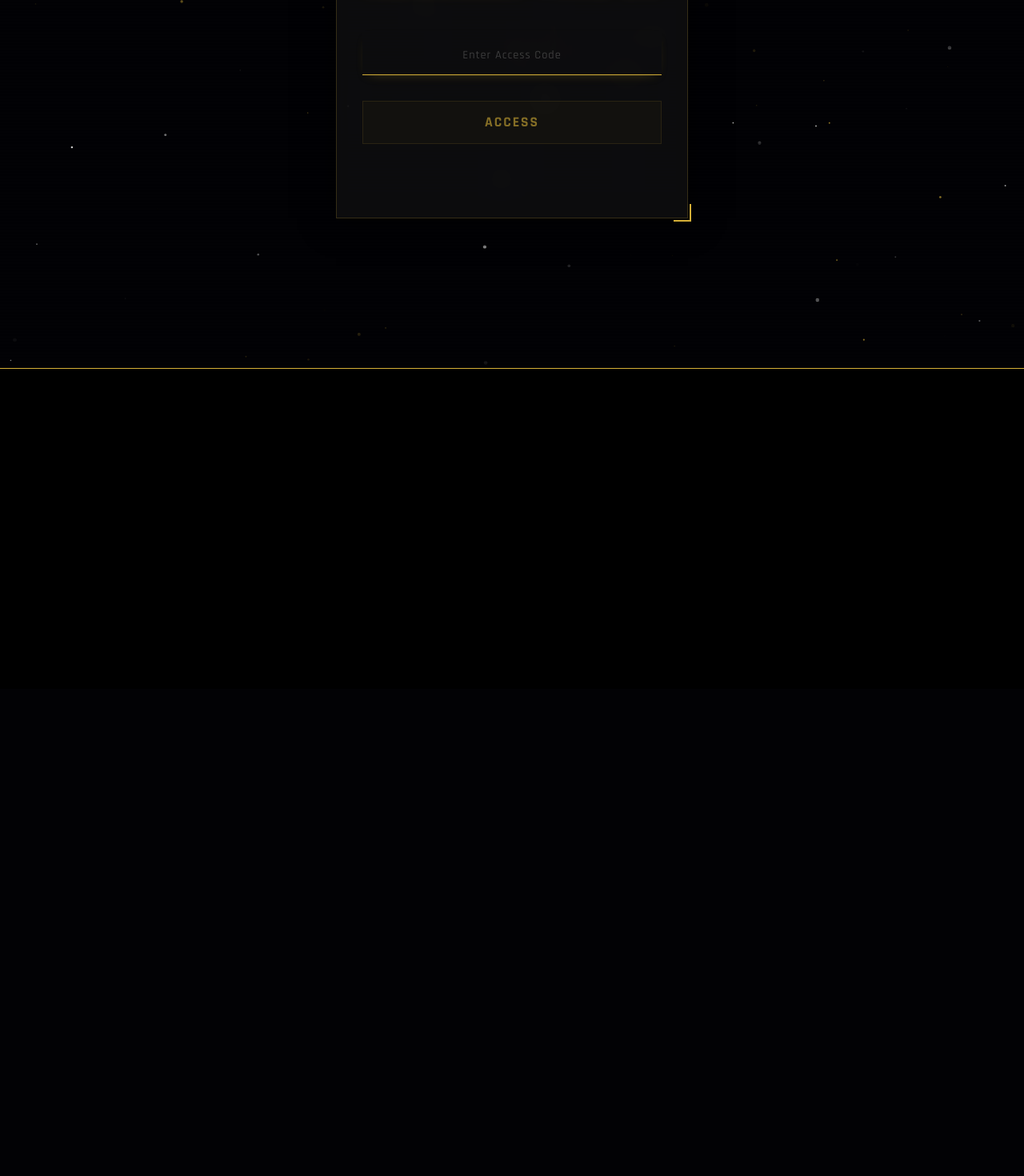
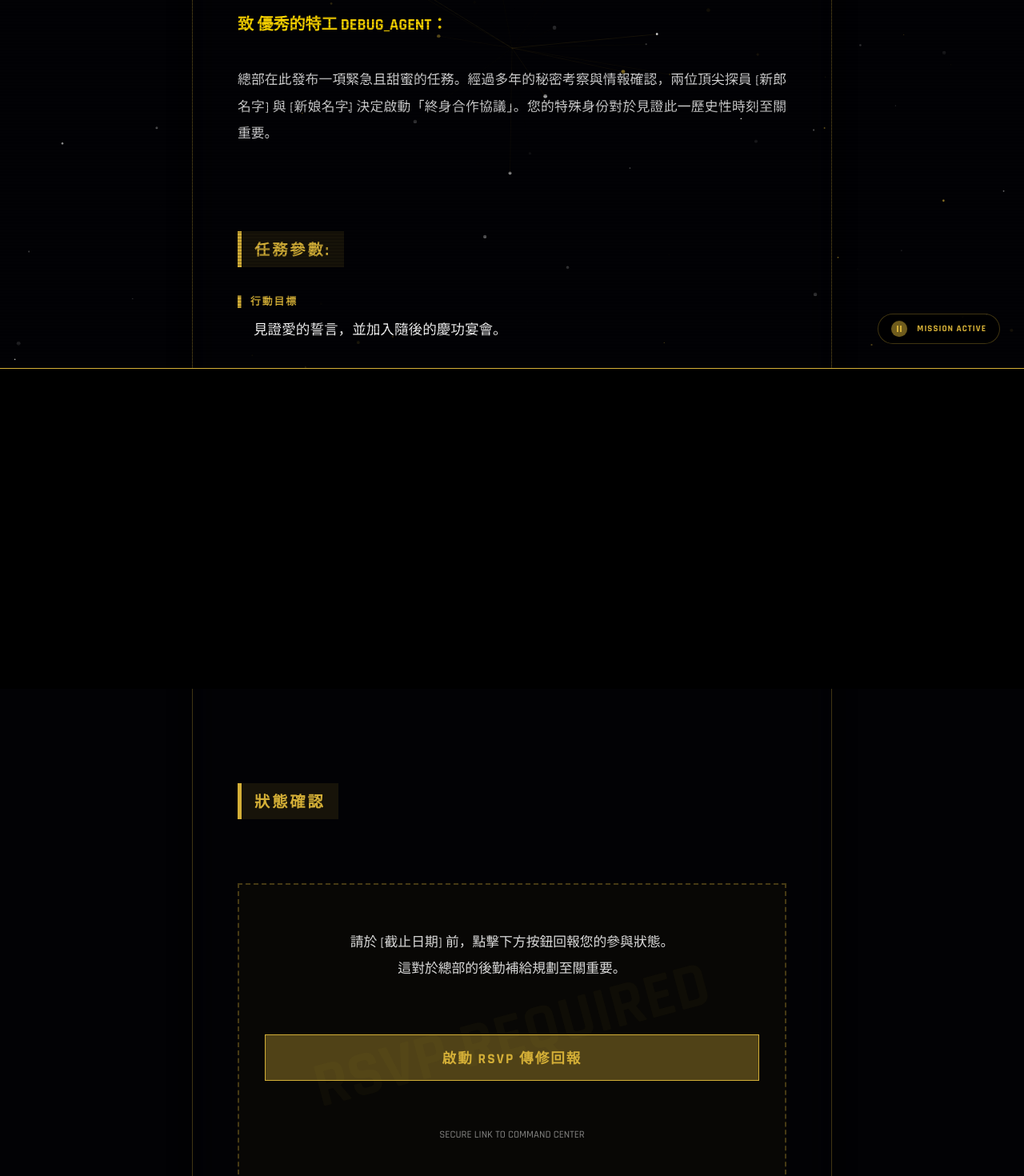
Before and after one commit to Hanasaku/my-wedding-invite, a React (Vite) app: page / in a window 1280 px wide. Shown: the part 340-1810 px from the top of the page at 80% size. Before the commit the page ends 800 px from the top, so only its background shows below. Built offline with nearby package versions, Linux system fonts and the light colour scheme.

Commit message:
feat: integrate interactive mission music and functional RSVP portal

```diff
--- /dev/null
+++ b/src/components/common/MissionMusic.tsx
@@ -0,0 +1,137 @@
+import React, { useState, useEffect, useRef } from 'react';
+import styled, { keyframes } from 'styled-components';
+import { palette, hexToRGBA } from '@/assets/styles/palette';
+
+const pulse = keyframes`
+  0% { transform: scale(1); opacity: 0.5; }
+  50% { transform: scale(1.2); opacity: 1; }
+  100% { transform: scale(1); opacity: 0.5; }
+`;
+
+const MusicWrapper = styled.div`
+  position: fixed;
+  bottom: 30px;
+  right: 30px;
+  z-index: 1000;
+  display: flex;
+  align-items: center;
+  gap: 12px;
+  background: ${hexToRGBA(palette.black, 0.6)};
+  backdrop-filter: blur(10px);
+  padding: 8px 16px;
+  border-radius: 30px;
+  border: 1px solid ${hexToRGBA(palette.goldMain, 0.3)};
+  cursor: pointer;
+  transition: all 0.3s ease;
+
+  &:hover {
+    border-color: ${palette.goldMain};
+    background: ${hexToRGBA(palette.black, 0.8)};
+  }
+`;
+
+const IconWrapper = styled.div<{ $isPlaying: boolean }>`
+  position: relative;
+  width: 20px;
+  height: 20px;
+  display: flex;
+  align-items: center;
+  justify-content: center;
+
+  &::before {
+    content: '';
+    position: absolute;
+    width: 100%;
+    height: 100%;
+    border-radius: 50%;
+    background: ${palette.goldMain};
+    display: ${props => props.$isPlaying ? 'block' : 'none'};
+    animation: ${pulse} 2s infinite ease-in-out;
+  }
+`;
+
+const Label = styled.span`
+  font-size: 0.7rem;
+  color: ${palette.goldMain};
+  font-weight: 700;
+  text-transform: uppercase;
+  letter-spacing: 1px;
+`;
+
+interface MissionMusicProps {
+    autoStart?: boolean;
+}
+
+const MissionMusic: React.FC<MissionMusicProps> = ({ autoStart = false }) => {
+    const [isPlaying, setIsPlaying] = useState(false);
+    const audioRef = useRef<HTMLAudioElement | null>(null);
+
+    // Cinematic Spy/Thriller Theme (Royalty Free)
+    const musicUrl = "https://www.soundhelix.com/examples/mp3/SoundHelix-Song-15.mp3"; // Known working MP3 for testing
+
+    useEffect(() => {
+        const playAudio = () => {
+            if (audioRef.current) {
+                const playPromise = audioRef.current.play();
+                if (playPromise !== undefined) {
+                    playPromise.then(() => {
+                        setIsPlaying(true);
+                        // Once played, we can remove the global listener
+                        window.removeEventListener('click', playAudio);
+                    }).catch(err => {
+                        console.log("Audio play failed:", err);
+                    });
+                }
+            }
+        };
+
+        if (autoStart) {
+            // Priority 1: Try immediate play
+            playAudio();
+            // Priority 2: Listen for ANY click on the page to unlock audio (Browser requirement)
+            window.addEventListener('click', playAudio);
+        }
+
+        return () => window.removeEventListener('click', playAudio);
+    }, [autoStart]);
+
+    const toggleMusic = () => {
+        if (audioRef.current) {
+            if (isPlaying) {
+                audioRef.current.pause();
+                setIsPlaying(false);
+            } else {
+                audioRef.current.play();
+                setIsPlaying(true);
+            }
+        }
+    };
+
+    return (
+        <>
+            <audio
+                ref={audioRef}
+                src={musicUrl}
+                loop
+                preload="auto"
+            />
+            <MusicWrapper onClick={toggleMusic}>
+                <IconWrapper $isPlaying={isPlaying}>
+                    {isPlaying ? (
+                        <svg width="12" height="12" viewBox="0 0 24 24" fill={palette.goldMain}>
+                            <rect x="6" y="4" width="4" height="16" />
+                            <rect x="14" y="4" width="4" height="16" />
+                        </svg>
+                    ) : (
+                        <svg width="12" height="12" viewBox="0 0 24 24" fill={palette.goldMain}>
+                            <path d="M8 5v14l11-7z" />
+                        </svg>
+                    )}
+                </IconWrapper>
+                <Label>{isPlaying ? "Mission Active" : "Mission Silent"}</Label>
+            </MusicWrapper>
+        </>
+    );
+};
+
+export default MissionMusic;
--- a/src/pages/Home.tsx
+++ b/src/pages/Home.tsx
@@ -5,6 +5,7 @@ import StarBackground from '@/components/common/StarBackground';
 import HackingTitle from '@/components/common/HackingTitle';
 import MissionButton from '@/components/common/MissionButton';
 import Invitation from '@/pages/Invitation';
+import MissionMusic from '@/components/common/MissionMusic';
 
 // Animations
 const shake = keyframes`
@@ -218,9 +219,10 @@ const Particle = styled.div<{ $x: number; $y: number; $tx: string; $ty: string;
 `;
 
 const Home: React.FC = () => {
-  const [view, setView] = useState<'login' | 'invitation'>('login');
+  const [view, setView] = useState<'login' | 'invitation'>('invitation');
   const [shutterState, setShutterState] = useState<'none' | 'closing' | 'opening'>('none');
   const [isExiting, setIsExiting] = useState(false);
+  const [startMusic, setStartMusic] = useState(true);
 
   const [isFocused, setIsFocused] = useState(false);
   const [code, setCode] = useState('');
@@ -229,7 +231,7 @@ const Home: React.FC = () => {
   const [hasError, setHasError] = useState(false);
   const [isSuccess, setIsSuccess] = useState(false);
   const [isProcessing, setIsProcessing] = useState(false);
-  const [guestName, setGuestName] = useState('');
+  const [guestName, setGuestName] = useState('DEBUG_AGENT');
   const [particles, setParticles] = useState<{ id: number; x: number; y: number; tx: string; ty: string; size: number; color: string }[]>([]);
 
   const handleEngage = async () => {
@@ -264,8 +266,9 @@ const Home: React.FC = () => {
               setIsExiting(true); // Fade out the card
               setTimeout(() => {
                 setShutterState('closing'); // Close shutters
+                setStartMusic(true); // START MUSIC
                 setTimeout(() => {
-                  setView('invitation'); // Switch view while shutters are closed
+                  setView('invitation'); // Switch to invitation
                   setShutterState('opening'); // Open shutters
                   setTimeout(() => setShutterState('none'), 800);
                 }, 800);
@@ -311,6 +314,7 @@ const Home: React.FC = () => {
       <StarBackground />
       <Scanlines />
       <Shutter $state={shutterState} />
+      {startMusic && <MissionMusic autoStart={true} />}
 
       {view === 'login' ? (
         <Card $isExiting={isExiting}>
--- a/src/pages/Invitation.tsx
+++ b/src/pages/Invitation.tsx
@@ -1,6 +1,7 @@
 import React from 'react';
 import styled, { keyframes } from 'styled-components';
 import { palette, hexToRGBA } from '@/assets/styles/palette';
+import MissionButton from '@/components/common/MissionButton';
 
 const fadeIn = keyframes`
   from { opacity: 0; transform: translateY(20px); }
@@ -18,136 +19,154 @@ const Container = styled.div`
   font-family: ${palette.fontTech};
   position: relative;
   overflow-x: hidden;
+
+  @media (max-width: 600px) {
+    padding: 2rem 1rem;
+  }
 `;
 
 const FileFolder = styled.div`
   max-width: 800px;
   width: 100%;
-  background: ${hexToRGBA(palette.bgCard, 0.8)};
+  background: ${hexToRGBA(palette.bgCard, 0.85)};
   backdrop-filter: blur(20px);
   border: 1px solid ${hexToRGBA(palette.goldMain, 0.3)};
-  padding: 3rem;
+  padding: 3.5rem;
   position: relative;
   animation: ${fadeIn} 1s ease-out forwards;
-  box-shadow: 0 0 50px ${hexToRGBA(palette.black, 0.5)};
+  box-shadow: 0 0 60px ${hexToRGBA(palette.black, 0.7)};
 
   &::before {
     content: 'TOP SECRET';
     position: absolute;
     top: -15px;
-    right: 20px;
+    right: 30px;
     background: ${palette.accentError};
     color: ${palette.white};
-    padding: 4px 12px;
-    font-size: 0.7rem;
-    font-weight: 800;
-    letter-spacing: 2px;
+    padding: 6px 16px;
+    font-size: 0.8rem;
+    font-weight: 900;
+    letter-spacing: 3px;
+    box-shadow: 0 0 15px ${hexToRGBA(palette.accentError, 0.4)};
+  }
+
+  @media (max-width: 600px) {
+    padding: 2rem 1.5rem;
   }
 `;
 
 const Header = styled.div`
-  border-bottom: 1px solid ${hexToRGBA(palette.goldMain, 0.2)};
-  padding-bottom: 1.5rem;
-  margin-bottom: 2rem;
+  border-bottom: 2px solid ${hexToRGBA(palette.goldMain, 0.3)};
+  padding-bottom: 2rem;
+  margin-bottom: 2.5rem;
 `;
 
 const ClassifiedStamp = styled.div`
   color: ${palette.accentError};
-  font-size: 0.9rem;
+  font-size: 0.95rem;
   font-weight: 800;
-  letter-spacing: 3px;
-  margin-bottom: 0.5rem;
+  letter-spacing: 4px;
+  margin-bottom: 0.8rem;
 `;
 
 const OperationTitle = styled.h1`
-  font-size: 1.8rem;
+  font-size: clamp(1.4rem, 4vw, 2.2rem);
   color: ${palette.goldMain};
   margin: 0;
   letter-spacing: 2px;
-  line-height: 1.4;
+  line-height: 1.3;
   text-transform: uppercase;
 `;
 
 const AgentGreeting = styled.div`
-  font-size: 1.2rem;
+  font-size: 1.25rem;
   color: ${palette.goldBright};
-  margin-bottom: 2rem;
-  font-weight: 600;
+  margin-bottom: 2.5rem;
+  font-weight: 700;
 `;
 
 const BodyText = styled.p`
-  line-height: 1.8;
-  color: ${hexToRGBA(palette.white, 0.8)};
-  font-size: 1rem;
-  margin-bottom: 3rem;
+  line-height: 2;
+  color: ${hexToRGBA(palette.white, 0.85)};
+  font-size: 1.05rem;
+  margin-bottom: 3.5rem;
   text-align: justify;
 `;
 
 const SectionTitle = styled.h2`
-  font-size: 1.1rem;
+  font-size: 1.2rem;
   color: ${palette.goldMain};
-  border-left: 4px solid ${palette.goldMain};
-  padding-left: 15px;
-  margin: 2rem 0 1.5rem 0;
+  padding: 8px 16px;
+  border-left: 5px solid ${palette.goldMain};
+  background: ${hexToRGBA(palette.goldMain, 0.1)};
+  margin: 3rem 0 2rem 0;
   text-transform: uppercase;
-  letter-spacing: 2px;
+  letter-spacing: 3px;
+  display: inline-block;
 `;
 
 const ParameterGrid = styled.div`
-  display: grid;
-  gap: 1.5rem;
-  margin-bottom: 3rem;
+  display: flex;
+  flex-direction: column;
+  gap: 2.5rem;
+  margin-bottom: 4rem;
 `;
 
 const ParameterItem = styled.div`
   display: flex;
   flex-direction: column;
-  gap: 0.5rem;
+  gap: 0.8rem;
 `;
 
 const Label = styled.span`
-  font-size: 0.75rem;
+  font-size: 0.8rem;
   color: ${palette.goldMain};
-  opacity: 0.7;
+  font-weight: 800;
   text-transform: uppercase;
-  letter-spacing: 1px;
+  letter-spacing: 2px;
 `;
 
 const Value = styled.div`
-  font-size: 1.05rem;
+  font-size: 1.1rem;
   color: ${palette.white};
-  line-height: 1.6;
+  line-height: 1.8;
+  padding-left: 20px;
 `;
 
 const RSVPSection = styled.div`
   display: flex;
   flex-direction: column;
   align-items: center;
-  gap: 1.5rem;
-  margin-top: 2rem;
-  padding: 2rem;
-  border: 1px dashed ${hexToRGBA(palette.goldMain, 0.4)};
-  background: ${hexToRGBA(palette.goldMain, 0.05)};
-`;
+  gap: 2rem;
+  margin-top: 3rem;
+  padding: 3.5rem 2rem;
+  border: 2px dashed ${hexToRGBA(palette.goldMain, 0.3)};
+  background: ${hexToRGBA(palette.goldMain, 0.03)};
+  text-align: center;
+  position: relative;
+  overflow: hidden;
 
-const QRCodePlaceholder = styled.div`
-  width: 150px;
-  height: 150px;
-  background: ${palette.white};
-  display: flex;
-  justify-content: center;
-  align-items: center;
-  color: ${palette.black};
-  font-size: 0.8rem;
-  font-weight: bold;
+  &::before {
+    content: 'RSVP REQUIRED';
+    position: absolute;
+    top: 50%;
+    left: 50%;
+    transform: translate(-50%, -50%) rotate(-15deg);
+    font-size: 5rem;
+    font-weight: 900;
+    color: ${hexToRGBA(palette.goldMain, 0.04)};
+    white-space: nowrap;
+    pointer-events: none;
+  }
 `;
 
 const Footer = styled.div`
-  margin-top: 4rem;
+  margin-top: 5rem;
   text-align: right;
   color: ${palette.goldMain};
   font-style: italic;
-  font-size: 1.1rem;
+  font-size: 1.25rem;
+  font-weight: 600;
 `;
 
 interface InvitationProps {
@@ -155,13 +174,18 @@ interface InvitationProps {
 }
 
 const Invitation: React.FC<InvitationProps> = ({ guestName }) => {
+  const handleRSVPClick = () => {
+    // Replace this URL with the actual form link later
+    window.open('https://forms.google.com/your-form-url', '_blank');
+  };
+
   return (
     <Container>
       <FileFolder>
         <Header>
-          <ClassifiedStamp>機密等級：最高 / CLASSIFIED: TOP SECRET</ClassifiedStamp>
+          <ClassifiedStamp>機密等級：最高</ClassifiedStamp>
           <OperationTitle>
-            行動代號：[新郎名字] & [新娘名字] 的終極結盟<br />
+            行動代號：[新郎名字] & [新娘名字] 的終極結盟
           </OperationTitle>
         </Header>
 
@@ -206,13 +230,20 @@ const Invitation: React.FC<InvitationProps> = ({ guestName }) => {
         </ParameterGrid>
 
         <SectionTitle>狀態確認</SectionTitle>
-        <BodyText style={{ marginBottom: '1rem' }}>
-          請於 [截止日期] 前，掃描下方 QR Code 向指揮中心確認您的參與狀態。這對於後勤補給至關重要。
-        </BodyText>
 
         <RSVPSection>
-          <QRCodePlaceholder>[ QR CODE ]</QRCodePlaceholder>
-          <Value style={{ fontSize: '0.8rem', opacity: 0.6 }}>CONFIRM STATUS VIA SCAN</Value>
+          <BodyText style={{ marginBottom: '2rem', textAlign: 'center' }}>
+            請於 [截止日期] 前，點擊下方按鈕回報您的參與狀態。<br />
+            這對於總部的後勤補給規劃至關重要。
+          </BodyText>
+
+          <MissionButton onClick={handleRSVPClick} isActive={true}>
+            啟動 RSVP 傳修回報
+          </MissionButton>
+
+          <Value style={{ fontSize: '0.8rem', opacity: 0.5, marginTop: '1.5rem', padding: 0 }}>
+            SECURE LINK TO COMMAND CENTER
+          </Value>
         </RSVPSection>
 
         <Footer>期待與您在現場匯合。<br />總部敬上 / FROM HQ WITH LOVE</Footer>
```
